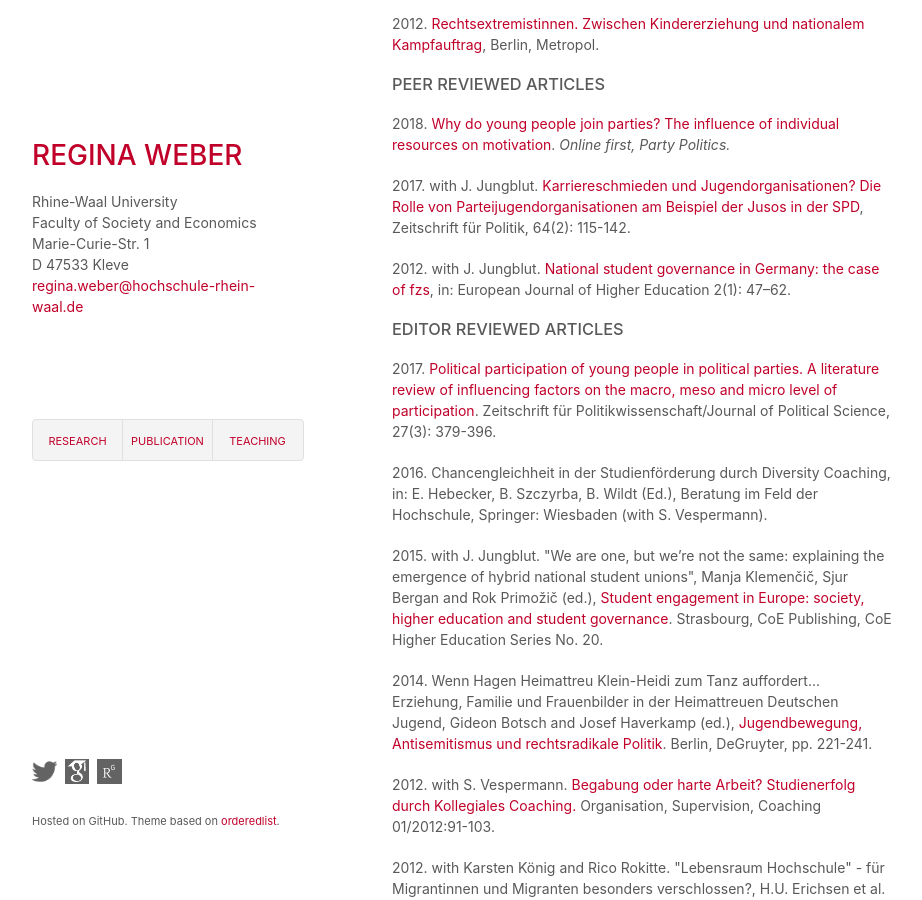
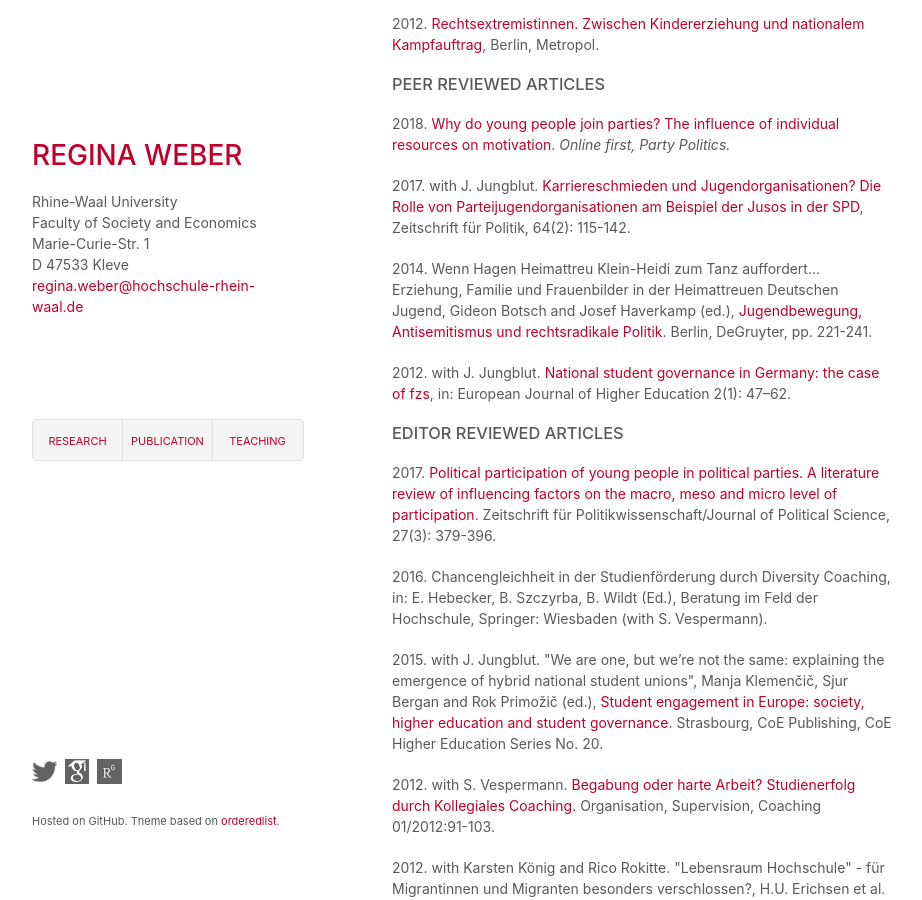
Before and after one commit to robertocabreratapia/robertocabreratapia.github.io, a Jekyll site: the page built from publication.html, in a window 1280 px wide and 900 px high, scrolled down 279 px. Shown: the whole window, without its empty margins (178-1100 px from the left). Built offline with Jekyll 4.4.1, drawn with Linux system fonts in a browser that asks for light colours.

```diff
--- a/publication.html
+++ b/publication.html
@@ -10,13 +10,13 @@ layout: default
 <h3>Peer reviewed articles</h3>
  <p>2018. <a href="http://journals.sagepub.com/doi/abs/10.1177/1354068818792576">Why do young people join parties? The influence of individual resources on motivation</a>. <em>Online first, Party Politics.</em></p>
  <p>2017. with J. Jungblut. <a href="https://www.nomos-elibrary.de/10.5771/0044-3360-2017-2-115/karriereschmieden-und-jugendorganisationen-jahrgang-64-2017-heft-2?hitid=0&amp;search-click">Karriereschmieden und Jugendorganisationen? Die Rolle von Parteijugendorganisationen am Beispiel der Jusos in der SPD</a>, Zeitschrift für Politik, 64(2): 115-142.</p>
+ <p>2014. Wenn Hagen Heimattreu Klein-Heidi zum Tanz auffordert... Erziehung, Familie und Frauenbilder in der Heimattreuen Deutschen Jugend, Gideon Botsch and Josef Haverkamp (ed.), <a href="https://www.degruyter.com/view/product/204032">Jugendbewegung, Antisemitismus und rechtsradikale Politik</a>. Berlin, DeGruyter, pp. 221-241.</p>
  <p>2012. with J. Jungblut. <a href="http://www.tandfonline.com/doi/abs/10.1080/21568235.2012.683701">National student governance in Germany: the case of fzs</a>, in: European Journal of Higher Education 2(1): 47–62.</p>
 
 <h3>Editor reviewed articles</h3>
  <p>2017. <a href="http://rdcu.be/w4na">Political participation of young people in political parties. A literature review of influencing factors on the macro, meso and  micro level of participation</a>. Zeitschrift für Politikwissenschaft/Journal of Political Science, 27(3): 379-396.</p>
-<p>2016. Chancengleichheit in der Studienförderung durch Diversity Coaching, in: E. Hebecker, B. Szczyrba, B. Wildt (Ed.), Beratung im Feld der Hochschule, Springer: Wiesbaden (with S. Vespermann).</p>
+ <p>2016. Chancengleichheit in der Studienförderung durch Diversity Coaching, in: E. Hebecker, B. Szczyrba, B. Wildt (Ed.), Beratung im Feld der Hochschule, Springer: Wiesbaden (with S. Vespermann).</p>
  <p>2015. with J. Jungblut. "We are one, but we’re not the same: explaining the emergence of hybrid national student unions", Manja Klemenčič, Sjur Bergan and Rok Primožič (ed.), <a href="https://book.coe.int/eur/en/higher-education-and-research/6479-student-engagement-in-europe-society-higher-education-and-student-governance-council-of-europe-higher-education-series-no-20.html">Student engagement in Europe: society, higher education and student governance</a>. Strasbourg, CoE Publishing, CoE Higher Education Series No. 20.</p>
- <p>2014. Wenn Hagen Heimattreu Klein-Heidi zum Tanz auffordert... Erziehung, Familie und Frauenbilder in der Heimattreuen Deutschen Jugend, Gideon Botsch and Josef Haverkamp (ed.), <a href="https://www.degruyter.com/view/product/204032">Jugendbewegung, Antisemitismus und rechtsradikale Politik</a>. Berlin, DeGruyter, pp. 221-241.</p>
  <p>2012. with S. Vespermann. <a href="http://link.springer.com/article/10.1007%2Fs11613-012-0270-4">Begabung oder harte Arbeit? Studienerfolg durch Kollegiales Coaching.</a> Organisation, Supervision, Coaching 01/2012:91-103.</p>
  <p>2012. with Karsten König and Rico Rokitte. "Lebensraum Hochschule" - für Migrantinnen und Migranten besonders verschlossen?, H.U. Erichsen et al. (ed.), Lebensraum Hochschule. Grundfragen einer sozial definierten Bildungspolitik, Siegburg: Reckinger, pp. 43-58.</p>
  <p>2012. with D. Houben and J. Dusdal. <a href="http://www.hof.uni-halle.de/journal/dhs112.htm">Migration, Bildungsaufstieg und Begabtenförderung. Entwicklungen in der Stipendiat/innenschaft der Hans-Böckler-Stiftung</a>. die hochschule 1/2012: 116-128.</p>
```
